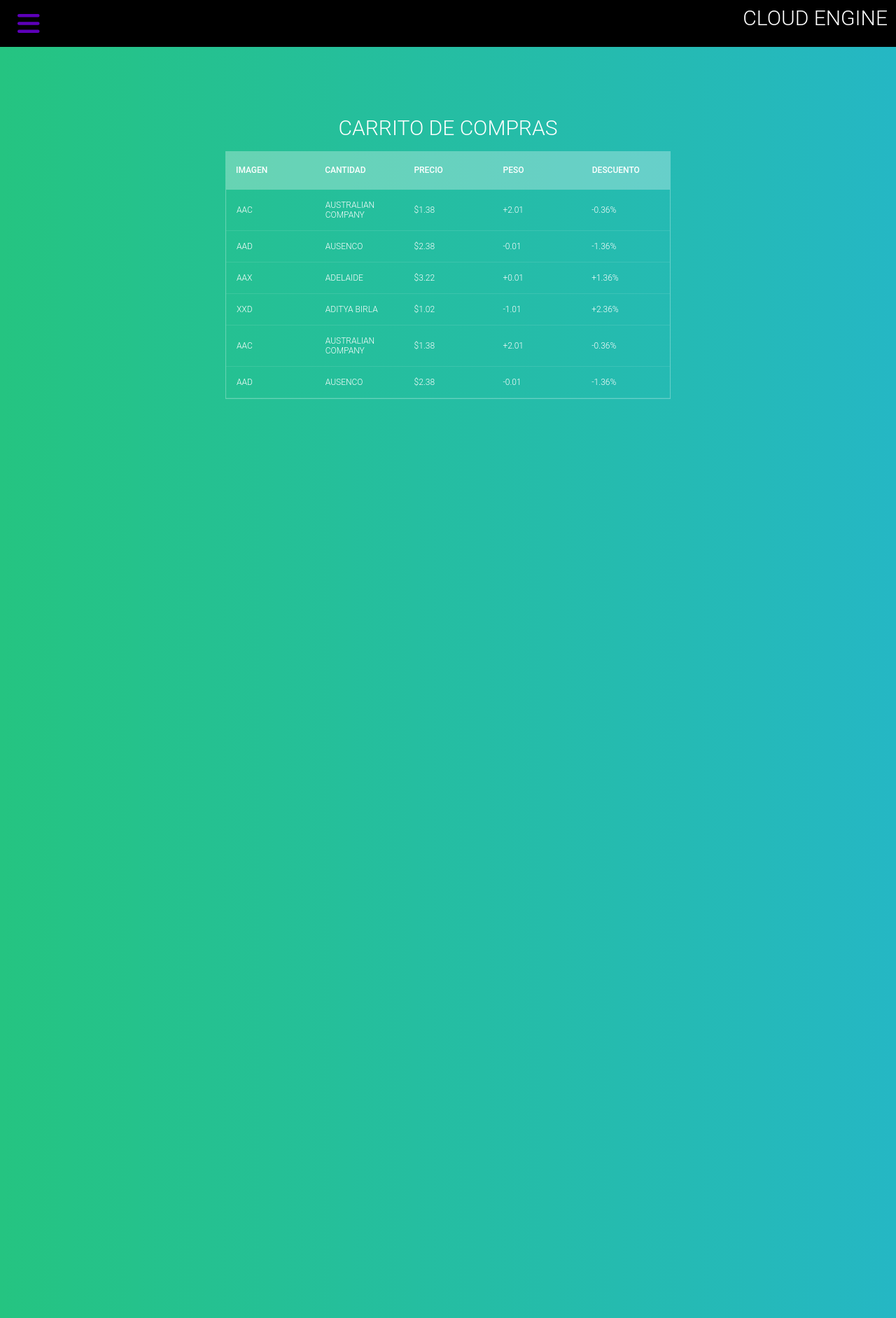
After one commit to hugoz178/CloudEngine, a PHP site: page /ver_carrito.php in a window 1280 px wide. The commit adds this page. Shown: the whole page at 70% size. Run offline with PHP 8.4, Linux system fonts and the light colour scheme; the visitor is signed in with stand-in values (Sample User, id 1); tables that the repository leaves empty or names only in its code hold one stand-in row (values such as "Sample post"); lists and menus that the app fills with data are empty; some libraries are stand-ins or nearby versions.

Commit message:
funciones y estilo de carrito

```diff
--- a/car.php
+++ b/car.php
@@ -25,7 +25,7 @@ $sql=("SELECT * from software where idSoft='$idS'");
         $resultado = mysqli_query($cnx,$carrito);
 
         if ($resultado) {
-            echo "<center><h1 clase='bg-dark'>Se agrego al carrito con exito</h1></center>";
+            header ("location: ver_carrito.php");
         }else{
             echo "<center><h1 clase='bg-dark'>No se agrego al carrito con exito</h1></center>";
 
--- /dev/null
+++ b/css/estilo.css
@@ -0,0 +1,91 @@
+
+h1{
+    font-size: 30px;
+    color: #fff;
+    text-transform: uppercase;
+    font-weight: 300;
+    text-align: center;
+    margin-bottom: 15px;
+  }
+  table{
+    width:100%;
+    table-layout: fixed;
+  }
+  .tbl-header{
+    background-color: rgba(255,255,255,0.3);
+   }
+  .tbl-content{
+    height:300px;
+    overflow-x:auto;
+    margin-top: 0px;
+    border: 1px solid rgba(255,255,255,0.3);
+  }
+  th{
+    padding: 20px 15px;
+    text-align: left;
+    font-weight: 500;
+    font-size: 12px;
+    color: #fff;
+    text-transform: uppercase;
+  }
+  td{
+    padding: 15px;
+    text-align: left;
+    vertical-align:middle;
+    font-weight: 300;
+    font-size: 12px;
+    color: #fff;
+    border-bottom: solid 1px rgba(255,255,255,0.1);
+  }
+
+
+  /* demo styles */
+
+  @import url(https://fonts.googleapis.com/css?family=Roboto:400,500,300,700);
+  body{
+    background: -webkit-linear-gradient(left, #25c481, #25b7c4);
+    background: linear-gradient(to right, #25c481, #25b7c4);
+    font-family: 'Roboto', sans-serif;
+  }
+  section{
+    margin: 50px;
+  }
+
+
+  /* follow me template */
+  .made-with-love {
+    margin-top: 40px;
+    padding: 10px;
+    clear: left;
+    text-align: center;
+    font-size: 10px;
+    font-family: arial;
+    color: #fff;
+  }
+  .made-with-love i {
+    font-style: normal;
+    color: #F50057;
+    font-size: 14px;
+    position: relative;
+    top: 2px;
+  }
+  .made-with-love a {
+    color: #fff;
+    text-decoration: none;
+  }
+  .made-with-love a:hover {
+    text-decoration: underline;
+  }
+
+
+  /* for custom scrollbar for webkit browser*/
+
+  ::-webkit-scrollbar {
+      width: 6px;
+  }
+  ::-webkit-scrollbar-track {
+      -webkit-box-shadow: inset 0 0 6px rgba(0,0,0,0.3);
+  }
+  ::-webkit-scrollbar-thumb {
+      -webkit-box-shadow: inset 0 0 6px rgba(0,0,0,0.3);
+  }
--- /dev/null
+++ b/funcion.js
@@ -0,0 +1,4 @@
+$(window).on("load resize ", function() {
+    var scrollWidth = $('.tbl-content').width() - $('.tbl-content table').width();
+    $('.tbl-header').css({'padding-right':scrollWidth});
+  }).resize();
--- /dev/null
+++ b/ver_carrito.php
@@ -0,0 +1,367 @@
+<?php
+ob_start();
+session_start();
+include 'php/conexion.php';
+include 'boot.php';
+$camp = $_SESSION['username'];
+
+if ($camp == null || $camp == ''){
+  header("location:index.php");
+  die();
+}
+?>
+<!DOCTYPE html>
+<html lang="en">
+<head>
+    <meta charset="UTF-8">
+    <meta http-equiv="X-UA-Compatible" content="IE=edge">
+    <meta name="viewport" content="width=device-width, initial-scale=1.0">
+    <title>Carrito</title>
+    <link rel="stylesheet" href="css/estilo.css">
+</head>
+<body>
+
+<?php
+      $cons=$cnx->query("SELECT * FROM usuarios WHERE username='$camp'");
+      if ($cons){
+        if ($_SESSION['username']=='hugoz178'){
+          $consA=$cnx->query("SELECT * FROM usuarios WHERE username='$camp'");
+            if ($consA){
+              ?>
+    <nav class="navbar navbar-inverse" style="background-color:black;">
+      <div class="container-fluid ">
+        <div class="navbar-header">
+            <button class="btn" type="button" data-bs-toggle="offcanvas" data-bs-target="#demo">
+              <i class='fas fa-bars' style='font-size:36px; color:#5D00B9;'></i>
+            </button>
+        </div>
+        <ul class="nav navbar-nav">
+          <h1>Cloud Engine</h1>
+        </ul>
+
+      </div>
+    </nav>
+
+        <div class="offcanvas offcanvas-start" id="demo" style="background-color:#050503">
+          <div class="offcanvas-header">
+            <center><h2 class="offcanvas-title text-white" style="text-align: center;">Usuario: <?php echo $_SESSION['username'] ?></h2></center>
+            <button type="button" class="btn-close" data-bs-dismiss="offcanvas"></button>
+          </div>
+          <div class="offcanvas-body">
+            <div class="btn-group-vertical" style="width:280px">
+            <a href="vista_admin.php" class="btn"><h2 style="color:#5D00B9">Inicio</h2></a>
+            <a href="softwares.php" class="btn"><h2 style="color:#5D00B9">Añadir softwares</h2></a><br>
+            <br>
+            <a href="logout.php" class="btn"><h2 style="color:#5D00B9">Cerrar sesión</h2></a>
+            </div>
+          </div>
+        </div>
+              <?php
+            }
+
+        }else{
+              $consU=$cnx->query("SELECT * FROM usuarios WHERE username='$camp'");
+              if ($consU){
+?>
+    <nav class="navbar navbar-inverse" style="background-color:#000000;">
+      <div class="container-fluid ">
+        <div class="navbar-header">
+          <div class="container-fluid mt-3">
+            <button class="btn" type="button" data-bs-toggle="offcanvas" data-bs-target="#demo">
+              <i class='fas fa-bars' style='font-size:36px; color:#5D00B9;'></i>
+            </button>
+          </div>
+        </div>
+        <ul class="nav navbar-nav">
+          <h1 style="color:#5D00B9">CloudEngine</h1>
+        </ul>
+      </div>
+    </nav>
+
+        <div class="offcanvas offcanvas-start" id="demo" style="background-color:#050503">
+          <div class="offcanvas-header">
+            <center><h2 class="offcanvas-title text-white" style="text-align: center;">Usuario: <?php echo $_SESSION['username'] ?></h2></center>
+            <button type="button" class="btn-close" data-bs-dismiss="offcanvas"></button>
+          </div>
+          <div class="offcanvas-body">
+            <div class="btn-group-vertical" style="width:280px">
+            <a href="vista_usuario.php" class="btn"><h2 style="color:#5D00B9">Inicio</h2></a><br>
+            <a href="" class="btn"><h2 style="color:#5D00B9">Mi Juegos</h2></a><br>
+            <a href="logout.php" class="btn"><h2 style="color:#5D00B9">Cerrar sesión</h2></a>
+            </div>
+          </div>
+        </div>
+<?php
+              }
+            }
+      }
+?>
+
+<br>
+<br>
+    <div class="container">
+      <div class="row justify-content-center">
+        <div class="col-lg-2 col-md-12">
+
+        </div>
+
+        <div class="col-lg-8 col-md-6">
+        <section>
+  <!--for demo wrap-->
+  <h1>Carrito de compras</h1>
+  <div class="tbl-header">
+    <table cellpadding="0" cellspacing="0" border="0">
+      <thead>
+        <tr>
+          <th>Imagen</th>
+          <th>cantidad</th>
+          <th>precio</th>
+          <th>Peso</th>
+          <th>Descuento</th>
+        </tr>
+      </thead>
+    </table>
+  </div>
+  <div class="tbl-content">
+    <table cellpadding="0" cellspacing="0" border="0">
+      <tbody>
+        <tr>
+          <td>AAC</td>
+          <td>AUSTRALIAN COMPANY </td>
+          <td>$1.38</td>
+          <td>+2.01</td>
+          <td>-0.36%</td>
+        </tr>
+        <tr>
+          <td>AAD</td>
+          <td>AUSENCO</td>
+          <td>$2.38</td>
+          <td>-0.01</td>
+          <td>-1.36%</td>
+        </tr>
+        <tr>
+          <td>AAX</td>
+          <td>ADELAIDE</td>
+          <td>$3.22</td>
+          <td>+0.01</td>
+          <td>+1.36%</td>
+        </tr>
+        <tr>
+          <td>XXD</td>
+          <td>ADITYA BIRLA</td>
+          <td>$1.02</td>
+          <td>-1.01</td>
+          <td>+2.36%</td>
+        </tr>
+        <tr>
+          <td>AAC</td>
+          <td>AUSTRALIAN COMPANY </td>
+          <td>$1.38</td>
+          <td>+2.01</td>
+          <td>-0.36%</td>
+        </tr>
+        <tr>
+          <td>AAD</td>
+          <td>AUSENCO</td>
+          <td>$2.38</td>
+          <td>-0.01</td>
+          <td>-1.36%</td>
+        </tr>
+        <tr>
+          <td>AAX</td>
+          <td>ADELAIDE</td>
+          <td>$3.22</td>
+          <td>+0.01</td>
+          <td>+1.36%</td>
+        </tr>
+        <tr>
+          <td>XXD</td>
+          <td>ADITYA BIRLA</td>
+          <td>$1.02</td>
+          <td>-1.01</td>
+          <td>+2.36%</td>
+        </tr>
+        <tr>
+          <td>AAC</td>
+          <td>AUSTRALIAN COMPANY </td>
+          <td>$1.38</td>
+          <td>+2.01</td>
+          <td>-0.36%</td>
+        </tr>
+        <tr>
+          <td>AAD</td>
+          <td>AUSENCO</td>
+          <td>$2.38</td>
+          <td>-0.01</td>
+          <td>-1.36%</td>
+        </tr>
+        <tr>
+          <td>AAX</td>
+          <td>ADELAIDE</td>
+          <td>$3.22</td>
+          <td>+0.01</td>
+          <td>+1.36%</td>
+        </tr>
+        <tr>
+          <td>XXD</td>
+          <td>ADITYA BIRLA</td>
+          <td>$1.02</td>
+          <td>-1.01</td>
+          <td>+2.36%</td>
+        </tr>
+        <tr>
+          <td>AAC</td>
+          <td>AUSTRALIAN COMPANY </td>
+          <td>$1.38</td>
+          <td>+2.01</td>
+          <td>-0.36%</td>
+        </tr>
+        <tr>
+          <td>AAD</td>
+          <td>AUSENCO</td>
+          <td>$2.38</td>
+          <td>-0.01</td>
+          <td>-1.36%</td>
+        </tr>
+        <tr>
+          <td>AAX</td>
+          <td>ADELAIDE</td>
+          <td>$3.22</td>
+          <td>+0.01</td>
+          <td>+1.36%</td>
+        </tr>
+        <tr>
+          <td>XXD</td>
+          <td>ADITYA BIRLA</td>
+          <td>$1.02</td>
+          <td>-1.01</td>
+          <td>+2.36%</td>
+        </tr>
+        <tr>
+          <td>AAC</td>
+          <td>AUSTRALIAN COMPANY </td>
+          <td>$1.38</td>
+          <td>+2.01</td>
+          <td>-0.36%</td>
+        </tr>
+        <tr>
+          <td>AAD</td>
+          <td>AUSENCO</td>
+          <td>$2.38</td>
+          <td>-0.01</td>
+          <td>-1.36%</td>
+        </tr>
+        <tr>
+          <td>AAX</td>
+          <td>ADELAIDE</td>
+          <td>$3.22</td>
+          <td>+0.01</td>
+          <td>+1.36%</td>
+        </tr>
+        <tr>
+          <td>XXD</td>
+          <td>ADITYA BIRLA</td>
+          <td>$1.02</td>
+          <td>-1.01</td>
+          <td>+2.36%</td>
+        </tr>
+        <tr>
+          <td>AAC</td>
+          <td>AUSTRALIAN COMPANY </td>
+          <td>$1.38</td>
+          <td>+2.01</td>
+          <td>-0.36%</td>
+        </tr>
+        <tr>
+          <td>AAD</td>
+          <td>AUSENCO</td>
+          <td>$2.38</td>
+          <td>-0.01</td>
+          <td>-1.36%</td>
+        </tr>
+        <tr>
+          <td>AAX</td>
+          <td>ADELAIDE</td>
+          <td>$3.22</td>
+          <td>+0.01</td>
+          <td>+1.36%</td>
+        </tr>
+        <tr>
+          <td>XXD</td>
+          <td>ADITYA BIRLA</td>
+          <td>$1.02</td>
+          <td>-1.01</td>
+          <td>+2.36%</td>
+        </tr>
+        <tr>
+          <td>AAC</td>
+          <td>AUSTRALIAN COMPANY </td>
+          <td>$1.38</td>
+          <td>+2.01</td>
+          <td>-0.36%</td>
+        </tr>
+        <tr>
+          <td>AAD</td>
+          <td>AUSENCO</td>
+          <td>$2.38</td>
+          <td>-0.01</td>
+          <td>-1.36%</td>
+        </tr>
+        <tr>
+          <td>AAX</td>
+          <td>ADELAIDE</td>
+          <td>$3.22</td>
+          <td>+0.01</td>
+          <td>+1.36%</td>
+        </tr>
+        <tr>
+          <td>XXD</td>
+          <td>ADITYA BIRLA</td>
+          <td>$1.02</td>
+          <td>-1.01</td>
+          <td>+2.36%</td>
+        </tr>
+        <tr>
+          <td>AAC</td>
+          <td>AUSTRALIAN COMPANY </td>
+          <td>$1.38</td>
+          <td>+2.01</td>
+          <td>-0.36%</td>
+        </tr>
+        <tr>
+          <td>AAD</td>
+          <td>AUSENCO</td>
+          <td>$2.38</td>
+          <td>-0.01</td>
+          <td>-1.36%</td>
+        </tr>
+        <tr>
+          <td>AAX</td>
+          <td>ADELAIDE</td>
+          <td>$3.22</td>
+          <td>+0.01</td>
+          <td>+1.36%</td>
+        </tr>
+        <tr>
+          <td>XXD</td>
+          <td>ADITYA BIRLA</td>
+          <td>$1.02</td>
+          <td>-1.01</td>
+          <td>+2.36%</td>
+        </tr>
+      </tbody>
+    </table>
+  </div>
+</section>
+        </div>
+
+        <div class="col-lg-2 col-md-6">
+
+        </div>
+      </div>
+    </div>
+    <script src="funcion.js"></script>
+
+
+</body>
+</html>
```
